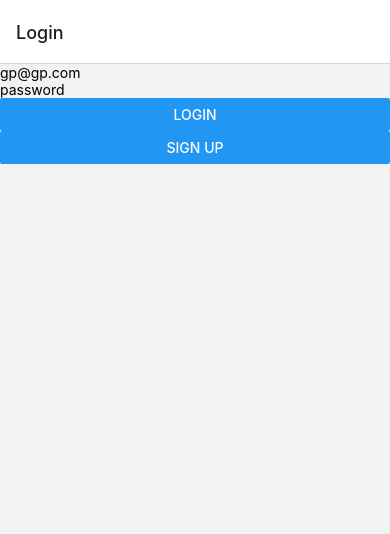
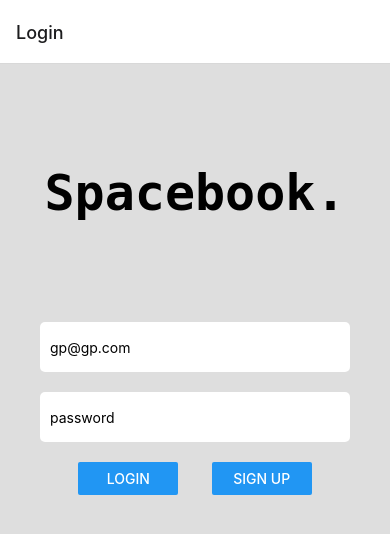
Before and after one commit to gpinchbeck/SpaceBook, a React Native app: screen /Login in a window 390 px wide. Shown: the top 534 px of the page. Built offline with nearby package versions, Linux system fonts and the light colour scheme.

Commit message:
Added start of saving to draft and schedule post functionality

```diff
--- a/App.js
+++ b/App.js
@@ -9,6 +9,7 @@ import SettingsScreen from './components/SettingsScreen';
 import UploadPicture from './components/UploadPicture';
 import FindFriendsScreen from './components/FindFriendsScreen';
 import FriendRequestScreen from './components/FriendRequestScreen';
+import DraftsScreen from './components/DraftsScreen';
 
 const Stack = createNativeStackNavigator();
 
@@ -24,6 +25,7 @@ class App extends Component {
           <Stack.Screen name='Upload' component={UploadPicture}/>
           <Stack.Screen name='FindFriends' component={FindFriendsScreen}/>
           <Stack.Screen name='FriendRequests' component={FriendRequestScreen}/>
+          <Stack.Screen name='Drafts' component={DraftsScreen}/>
         </Stack.Navigator>
       </NavigationContainer>
     )
--- /dev/null
+++ b/components/DraftsScreen.js
@@ -0,0 +1,62 @@
+import React, { Component } from 'react';
+import { Button, FlatList, Modal, Pressable, Text, View } from 'react-native';
+import Storage from './Storage'
+
+const asyncStorage = new Storage();
+
+class DraftsScreen extends Component {
+    constructor(props){
+        super(props);
+
+        this.state = {
+            drafts: [],
+            currentDraft: '',
+            viewDraftModalVisible: false
+        }
+    }
+
+    componentDidMount(){
+        this.getDrafts();
+    }
+
+    async getDrafts(){
+        const res = await asyncStorage.getDrafts();
+        this.setState({drafts: res});
+    }
+
+    render(){
+        const { drafts, viewDraftModalVisible, currentDraft } = this.state;
+        return (
+            <View>
+                <Modal animationType='none'
+                    transparent
+                    visible={viewDraftModalVisible}
+                    onRequestClose={() => {
+                        this.setState({viewDraftModalVisible: !viewDraftModalVisible});
+                    }}
+                >
+                    <View>
+                        <Text>{currentDraft}</Text>
+                        <Button title='Cancel' onPress={() => this.setState({viewDraftModalVisible: false})}/>
+                        <Button title='Post'/>
+                        <Button title='Schedule'/>
+                    </View>
+                </Modal>
+                <FlatList data={drafts}
+                    renderItem={({item}) => (
+                        <View>
+                            <Pressable onPress={() => {
+                                this.setState({viewDraftModalVisible: true, currentDraft: item})
+                            }}>
+                                <Text>{item}</Text>
+                            </Pressable>
+                        </View>
+                    )}
+                    keyExtractor={(item, index) => index.toString()}
+                />
+            </View>
+        )
+    }
+}
+
+export default DraftsScreen;
--- a/components/FeedScreen.js
+++ b/components/FeedScreen.js
@@ -241,6 +241,7 @@ class FeedScreen extends Component {
                 return Promise.reject(new Error(`Server error. Status: ${ response.status }`));
             }
             this.getPosts();
+            this.setState({viewPostModalVisible: false});
             return displayAlert.displayAlert('Post liked');
         })
         .catch((error) => {
@@ -270,6 +271,7 @@ class FeedScreen extends Component {
                 return Promise.reject(new Error(`Server error. Status: ${ response.status }`));
             }
             this.getPosts();
+            this.setState({viewPostModalVisible: false});
             return displayAlert.displayAlert('Post unliked');
         })
         .catch((error) => {
@@ -282,13 +284,14 @@ class FeedScreen extends Component {
         return (
             <FlatList extraData={this.state} data={posts}
                 renderItem={({item}) => (
-                    <Pressable onPress={() => {this.setState({viewPostModalVisible: true, currentPost: item})}}>
+                    <Pressable style={styles.listView} onPress={() => {this.setState({viewPostModalVisible: true, currentPost: item})}}>
                         <Text>{item.author.first_name} {item.author.last_name}</Text>
                         <Text><Moment date={item.timestamp} format="LLLL"/></Text>
                         <Text>{item.text}</Text>
-                        <Text>Likes: {item.numLikes}</Text>
+                        <Text style={styles.likeView}>Likes: {item.numLikes}</Text>
                     </Pressable>
                 )}
+                keyExtractor={(item, index) => index.toString()}
             />
         )
     }
@@ -301,7 +304,7 @@ class FeedScreen extends Component {
                     <Text>{currentPost.author.first_name} {currentPost.author.last_name}</Text>
                     <Text><Moment data={currentPost.timestamp} format="LLLL"/></Text>
                     <Text>{currentPost.text}</Text>
-                    <Text>Likes: {currentPost.numLikes}</Text>
+                    <Text style={styles.likeView}>Likes: {currentPost.numLikes}</Text>
                     {editVisible &&
                         <View>
                             <TextInput placeholder='Enter text' onChangeText={(newEditText) => this.setState({editText: newEditText})} value={editText}/>
@@ -319,9 +322,10 @@ class FeedScreen extends Component {
     }
 
     render(){
+        const { navigation } = this.props;
         const { uploadModalVisible, viewPostModalVisible, postText } = this.state;
         return (
-            <View>
+            <View style={styles.feedView}>
                 <Modal animationType='none'
                     transparent
                     visible={uploadModalVisible}
@@ -329,21 +333,22 @@ class FeedScreen extends Component {
                         this.setState({uploadModalVisible: !uploadModalVisible});
                     }}
                 >
-                    <View style={styles.centeredView}>
+                    <View style={styles.centeredViewDark}>
                         <View style={styles.modalView}>
                             <TextInput placeholder='Enter text...' onChangeText={(newPostText) => this.setState({postText: newPostText})} value={postText}/>
                             <Button title='Post' onPress={() => {
                                 this.uploadPost();
                                 this.setState({uploadModalVisible: false, postText: ''})
                             }}/>
-                            <Button title='Cancel' onPress={() => this.setState({uploadModalVisible: false})}/>
+                            <Button title='Save as draft' onPress={() => {
+                                asyncStorage.saveDraft(postText);
+                                this.setState({uploadModalVisible: false, postText: ''})
+                                displayAlert.displayAlert('Post saved as draft.');
+                            }}/>
+                            <Button title='Cancel' onPress={() => this.setState({uploadModalVisible: false, postText: ''})}/>
                         </View>
                     </View>
                 </Modal>
-                <View>
-                    {this.viewPost()}
-                    <Button title='Add post' onPress={() => this.setState({uploadModalVisible: true})}/>
-                </View>
                 <Modal animationType='none'
                     transparent
                     visible={viewPostModalVisible}
@@ -351,12 +356,21 @@ class FeedScreen extends Component {
                         this.setState({viewPostModalVisible: !viewPostModalVisible});
                     }}
                 >
-                    <View style={viewPostModalVisible ? styles.centeredViewDark : styles.centeredView}>
+                    <View style={styles.centeredViewDark}>
                         <View style={styles.modalView}>
                             {this.viewSinglePost()}
                         </View>
                     </View>
                 </Modal>
+                <View style={{flex: 1}}>
+                    <View style={styles.listView}>
+                        {this.viewPost()}
+                    </View>
+                    <View>
+                        <Button title='Add post' onPress={() => this.setState({uploadModalVisible: true})}/>
+                        <Button title='Drafts' onPress={() => navigation.navigate('Drafts')}/>
+                    </View>
+                </View>
             </View>
         )
     }
@@ -370,10 +384,19 @@ FeedScreen.propTypes = {
 }
 
 const styles = StyleSheet.create({
-    centeredView: {
+    feedView: {
         flex: 1,
-        justifyContent: 'center',
-        alignItems: 'center'
+        padding: 20
+    },
+    listView: {
+        flex: 1,
+        borderBottomWidth: 1,
+        borderColor: 'gray',
+        marginTop: 10
+    },
+    likeView: {
+        alignSelf: 'flex-end',
+        marginBottom: 2
     },
     centeredViewDark: {
         flex: 1,
--- a/components/LoginScreen.js
+++ b/components/LoginScreen.js
@@ -1,5 +1,5 @@
 import React, { Component } from 'react';
-import { Button, TextInput, View } from 'react-native';
+import { Button, Text, TextInput, View, StyleSheet } from 'react-native';
 import { PropTypes } from 'prop-types';
 
 import DisplayAlert from './DisplayAlert';
@@ -51,11 +51,9 @@ class LoginScreen extends Component {
             })
             .then((response) => {
                 if (response.status === 400){
-                    displayAlert.displayAlert('Incorrect email or password.');
                     return Promise.reject(new Error(`Incorrect email or password. Status: ${  response.status}`));
                 }
                 if (response.status === 500){
-                    displayAlert.displayAlert('Server error.');
                     return Promise.reject(new Error(`Server error. Status: ${  response.status}`));
                 }
                 return response.json();
@@ -76,11 +74,20 @@ class LoginScreen extends Component {
         const { navigation } = this.props;
         const { email, password } = this.state;
         return(
-            <View>
-                <TextInput placeholder='Enter email...' onChangeText={(newEmail) => this.setState({email: newEmail})} value={email}/>
-                <TextInput placeholder='Enter password...' onChangeText={(newPass) => this.setState({password: newPass})} value={password}/>
-                <Button title='Login' onPress={() => this.login(navigation)}/>
-                <Button title='Sign Up' onPress={() => navigation.navigate("SignUp")}/>
+            <View style={styles.cont}>
+                <View style={styles.centeredView}>
+                    <Text style={styles.textView}>Spacebook.</Text>
+                    <TextInput style={styles.textInputView} placeholder='Enter email...' onChangeText={(newEmail) => this.setState({email: newEmail})} value={email}/>
+                    <TextInput style={styles.textInputView} placeholder='Enter password...' onChangeText={(newPass) => this.setState({password: newPass})} value={password}/>
+                    <View style={styles.buttonOverview}>
+                        <View style={styles.buttonView}>
+                            <Button title='Login' onPress={() => this.login(navigation)}/>
+                        </View>
+                        <View style={styles.buttonView}>
+                            <Button title='Sign Up' onPress={() => navigation.navigate("SignUp")}/>
+                        </View>
+                    </View>
+                </View>
             </View>
         )
     }
@@ -93,4 +100,40 @@ LoginScreen.propTypes = {
     }).isRequired
 }
 
+const styles = StyleSheet.create({
+    cont: {
+        flex: 1,
+        backgroundColor: '#dedede'
+    },
+    centeredView: {
+        flex: 1,
+        alignItems: 'center',
+    },
+    textInputView: {
+        height: 50,
+        backgroundColor: 'white',
+        borderRadius: 5,
+        padding: 10,
+        marginLeft: 40,
+        marginRight: 40,
+        marginBottom: 20,
+        alignSelf: 'stretch',
+    },
+    buttonOverview: {
+        flexDirection: 'row',
+        width: 300,
+        justifyContent: 'space-evenly'
+    },
+    buttonView: {
+        width: 100
+    },
+    textView: {
+        fontSize: 50,
+        fontFamily: 'DejaVu Sans Mono, monospace',
+        fontWeight: 'bold',
+        marginTop: 100,
+        marginBottom: 100
+    }
+})
+
 export default LoginScreen;
--- a/components/Storage.js
+++ b/components/Storage.js
@@ -17,8 +17,19 @@ class Storage {
             const jsonValue = JSON.stringify(value);
             await AsyncStorage.setItem('@spacebook_details', jsonValue);
         } catch (e) {
-            console.error(e);
+            console.log(e);
         }
+    }
+
+    async saveDraft(value){
+        const drafts = await this.getDrafts();
+        const updatedDrafts = [...drafts, value];
+        await AsyncStorage.setItem('@spacebook_savedDrafts', JSON.stringify(updatedDrafts));
+    }
+
+    async getDrafts(){
+        const drafts = await AsyncStorage.getItem('@spacebook_savedDrafts');
+        return drafts ? JSON.parse(drafts) : [];
     }
 }
 
--- a/package.json
+++ b/package.json
@@ -18,7 +18,6 @@
     "expo": "~44.0.0",
     "expo-camera": "~12.1.2",
     "expo-status-bar": "~1.2.0",
-    "moment": "^2.29.1",
     "prop-types": "^15.8.1",
     "react": "17.0.1",
     "react-dom": "17.0.1",
```
Also changed, not shown: 1 other file (tests, documents, lock files or other folders).
